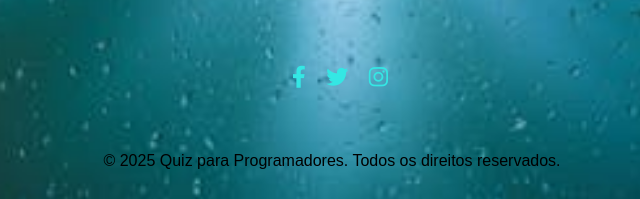
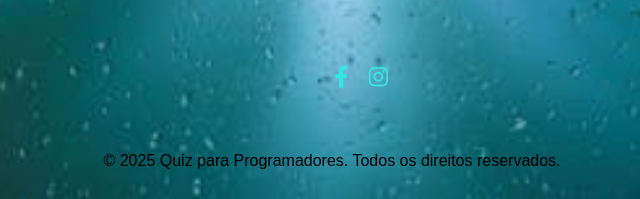
Before and after one commit to leandropedro960-design/meu-site, a plain HTML site: page index.html in a window 1280 px wide. Shown: the part 609-808 px from the top of the page, 308-948 px from the left. Drawn offline with Linux system fonts and the light colour scheme.

Commit message:
Update index.html

```diff
--- a/index.html
+++ b/index.html
@@ -18,7 +18,6 @@
         </nav>
     <div class="social-icons">
       <a href="https://facebook.com/leandro.pedrodasilva.9" target="_blank"><i class="fab fa-facebook-f"></i></a>
-      <a href="https://twitter.com" target="_blank"><i class="fab fa-twitter"></i></a>
       <a href="https://instagram.com//lleandrops91?igsh=MTFwd2l4ZmttYzFuMw==" target="_blank"><i class="fab fa-instagram"></i></a>
    </div>
     </body>
```
